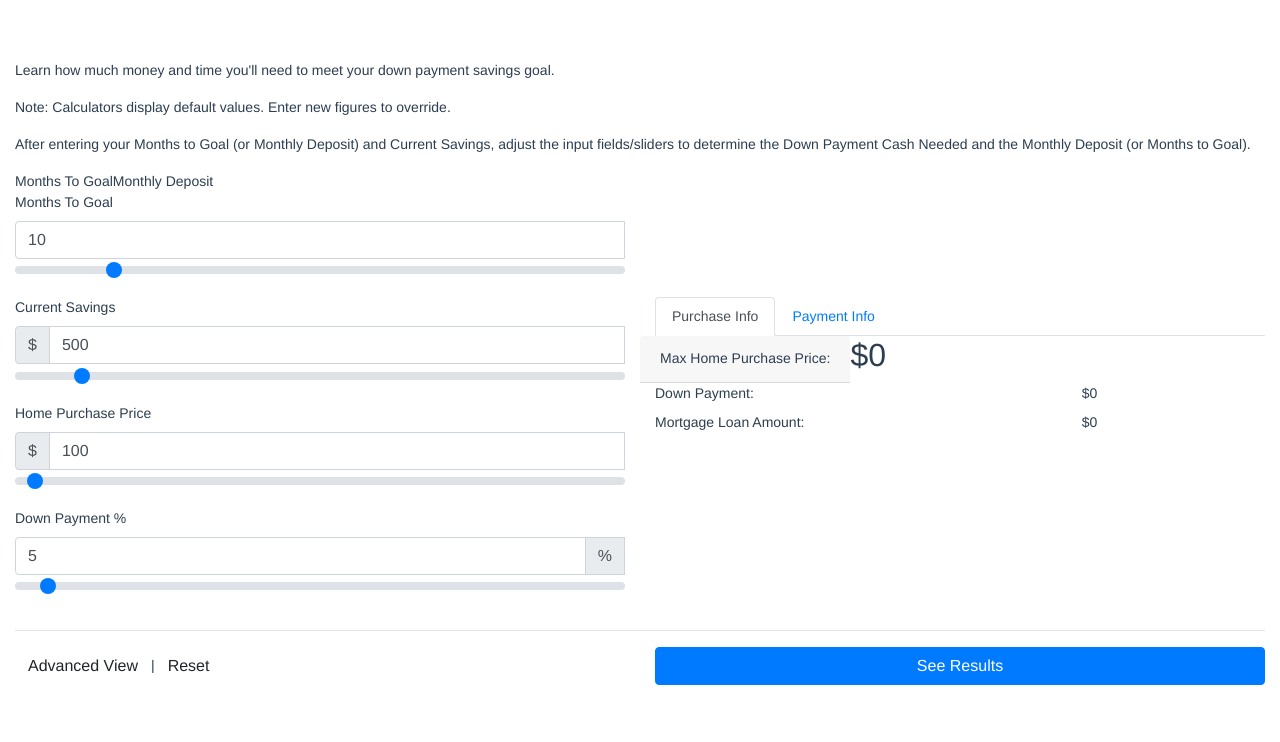
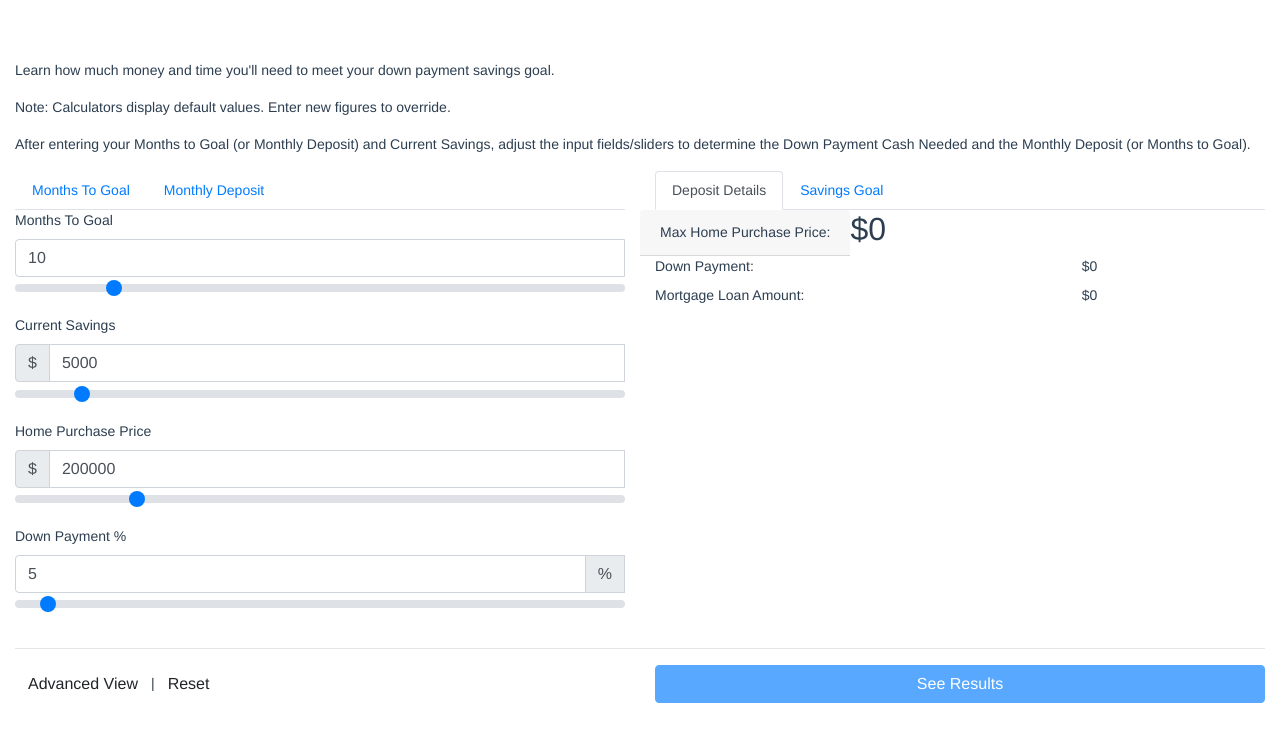
Before and after one commit to madhusudanasp3/save-calc, a Vue app: page / in a window 1280 px wide. Shown: the top 742 px of the page. Built offline with nearby package versions, Linux system fonts and the light colour scheme.

Commit message:
Input Form build

```diff
--- a/src/components/SaveCalculator.vue
+++ b/src/components/SaveCalculator.vue
@@ -2,28 +2,52 @@
   <div class="sliders">
     <div v-if="!isSubmitted" id="sliders-page">
       <div class="col">
-        <div class="padding-around">
+        <div class="row">
+          <div class="col">
             <p>Learn how much money and time you'll need to meet your down payment savings goal.</p>
             <p
               class="text-italic"
             >Note: Calculators display default values. Enter new figures to override.</p>
             <p>After entering your Months to Goal (or Monthly Deposit) and Current Savings, adjust the input fields/sliders to determine the Down Payment Cash Needed and the Monthly Deposit (or Months to Goal).</p>
           </div>
+        </div>
         <div class="row">
           <div class="col">
             <form action>
-              <div>
-                <span
-                  class="tab"
-                  :class="{ activeTab: selectedTab === tab }"
-                  v-for="(tab, index) in tabs"
-                  @click="selectedTab = tab"
-                  :key="index"
-                >{{ tab }}</span>
-
-                <div v-show="selectedTab === 'Months To Goal'">
               <div class="row">
                 <div id="input" class="col col-md-6">
+                  <nav>
+                    <div id="results-nav-tab" class="nav nav-tabs" role="tablist">
+                      <a
+                        @click="tab = 0"
+                        id="nav-months-to-goal-tab"
+                        class="nav-item nav-link"
+                        data-toggle="tab"
+                        href="#nav-months-to-goal"
+                        role="tab"
+                        aria-controls="nav-months-to-goal"
+                        aria-selected="true"
+                      >Months To Goal</a>
+                      <a
+                        @click="tab = 1"
+                        id="nav-monthly-deposit-tab"
+                        class="nav-item nav-link"
+                        data-toggle="tab"
+                        href="#nav-monthly-deposit"
+                        role="tab"
+                        aria-controls="nav-monthly-deposit"
+                        aria-selected="false"
+                      >Monthly Deposit</a>
+                    </div>
+                  </nav>
+                  <div id="nav-tabContent" class="tab-content">
+                    <div
+                      id="nav-months-to-goal"
+                      class="tab-pane"
+                      :class="{ 'show active': tab === 0 }"
+                      role="tabpanel"
+                      aria-labelledby="nav-months-to-goal-tab"
+                    >
                       <div id="Months-to-Goal-input-group" class="form-group">
                         <label for="Months-to-Goal-input-field">Months To Goal</label>
                         <div class="input-group mb-2">
@@ -67,11 +91,13 @@
                         </div>
                       </div>
                     </div>
-                  </div>
-                </div>
-                <div v-show="selectedTab === 'Monthly Deposit'">
-                  <div class="row">
-                    <div id="input" class="col col-md-6">
+                    <div
+                      id="nav-monthly-deposit"
+                      class="tab-pane"
+                      :class="{'show active': tab === 1 }"
+                      role="tabpanel"
+                      aria-labelledby="nav-monthly-deposit-tab"
+                    >
                       <div id="deposit-amount-input-group" class="form-group">
                         <label for="deposit-amount-input-field">Deposit Amount</label>
                         <div class="input-group mb-2">
@@ -89,7 +115,7 @@
                         }"
                           />
                           <div class="input-group-append">
-                            <div class="input-group-text">/mo</div>
+                            <div class="input-group-text">/MO</div>
                           </div>
                           <input
                             id="deposit-amount-input-range"
@@ -122,10 +148,6 @@
                       </div>
                     </div>
                   </div>
-                </div>
-              </div>
-              <div class="row">
-                <div id="input" class="col col-md-6">
                   <div id="current-savings-input-group" class="form-group">
                     <label for="current-savings-input-field">Current Savings</label>
                     <div class="input-group mb-2">
@@ -134,11 +156,11 @@
                       </div>
                       <input
                         id="current-savings-input-field"
-                        v-model.number="$v.carLoan.$model"
+                        v-model.number="$v.currentSavings.$model"
                         type="number"
                         class="form-control"
                         :class="{
-                          'is-invalid': $v.carLoan.$error || $v.carLoan.$invalid
+                          'is-invalid': $v.currentSavings.$error || $v.currentSavings.$invalid
                         }"
                       />
                       <input
@@ -150,59 +172,59 @@
                         max="5000"
                       />
                       <div class="invalid-feedback">
-                        <span v-if="!$v.carLoan.between || !$v.carLoan.required">
+                        <span v-if="!$v.currentSavings.between || !$v.currentSavings.required">
                           {{ errorMsgPre }} ${{
                           Number(
-                          $v.carLoan.$params.between.min
+                          $v.currentSavings.$params.between.min
                           ).toLocaleString()
                           }}
                           and ${{
                           Number(
-                          $v.carLoan.$params.between.max
+                          $v.currentSavings.$params.between.max
                           ).toLocaleString()
                           }}
                         </span>
                       </div>
                     </div>
                   </div>
-                  <div id="credit-card-input-group" class="form-group">
-                    <label for="credit-card-input-field">Home Purchase Price</label>
+                  <div id="home-purchase-price-input-group" class="form-group">
+                    <label for="home-purchase-price-input-field">Home Purchase Price</label>
                     <div class="input-group mb-2">
                       <div class="input-group-prepend">
                         <div class="input-group-text">$</div>
                       </div>
                       <input
-                        id="credit-card-input-field"
-                        v-model.number="$v.creditCard.$model"
+                        id="home-purchase-price-input-field"
+                        v-model.number="$v.homePurchasePrice.$model"
                         type="number"
                         class="form-control"
                         :class="{
                           'is-invalid':
-                            $v.creditCard.$error || $v.creditCard.$invalid
+                            $v.homePurchasePrice.$error || $v.homePurchasePrice.$invalid
                         }"
                       />
                       <input
-                        id="credit-card-input-range"
-                        v-model.number="creditCard"
+                        id="home-purchase-price-input-range"
+                        v-model.number="homePurchasePrice"
                         type="range"
                         class="custom-range"
-                        min="0"
-                        max="5000"
+                        min="10000"
+                        max="1000000"
                       />
                       <div class="invalid-feedback">
                         <span
                           v-if="
-                            !$v.creditCard.between || !$v.creditCard.required
+                            !$v.homePurchasePrice.between || !$v.homePurchasePrice.required
                           "
                         >
                           {{ errorMsgPre }} ${{
                           Number(
-                          $v.creditCard.$params.between.min
+                          $v.homePurchasePrice.$params.between.min
                           ).toLocaleString()
                           }}
                           and ${{
                           Number(
-                          $v.creditCard.$params.between.max
+                          $v.homePurchasePrice.$params.between.max
                           ).toLocaleString()
                           }}
                         </span>
@@ -323,7 +345,7 @@
                         </div>
                         <input
                           id="interest-rate-input-range"
-                          v-model.number="interestRate"
+                          v-model.number="interestRatePercent"
                           type="range"
                           class="custom-range"
                           min="2.5"
@@ -428,31 +450,31 @@
                     <nav>
                       <div id="results-nav-tab" class="nav nav-tabs" role="tablist">
                         <a
-                          id="nav-purchase-info-tab"
+                          id="nav-deposit-details-tab"
                           class="nav-item nav-link active"
                           data-toggle="tab"
-                          href="#nav-purchase-info"
+                          href="#nav-deposit-details"
                           role="tab"
-                          aria-controls="nav-purchase-info"
+                          aria-controls="nav-deposit-details"
                           aria-selected="true"
-                        >Purchase Info</a>
+                        >Deposit Details</a>
                         <a
-                          id="nav-payment-info-tab"
+                          id="nav-savings-goal-tab"
                           class="nav-item nav-link"
                           data-toggle="tab"
-                          href="#nav-payment-info"
+                          href="#nav-savings-goal"
                           role="tab"
-                          aria-controls="nav-payment-info"
+                          aria-controls="nav-savings-goal"
                           aria-selected="false"
-                        >Payment Info</a>
+                        >Savings Goal</a>
                       </div>
                     </nav>
                     <div id="nav-tabContent" class="tab-content">
                       <div
-                        id="nav-purchase-info"
+                        id="nav-deposit-details"
                         class="tab-pane fade show active"
                         role="tabpanel"
-                        aria-labelledby="nav-purchase-info"
+                        aria-labelledby="nav-deposit-details"
                       >
                         <div class="card-main graph">
                           <div class="card-bottom">
@@ -480,10 +502,10 @@
                         </div>
                       </div>
                       <div
-                        id="nav-payment-info"
+                        id="nav-savings-goal"
                         class="tab-pane fade"
                         role="tabpanel"
-                        aria-labelledby="nav-payment-info"
+                        aria-labelledby="nav-savings-goal"
                       >
                         <div class="card-main">
                           <div class="card-top">
@@ -606,6 +628,12 @@
 <script>
 import { required, between } from "vuelidate/lib/validators";
 
+const currency = new Intl.NumberFormat("en-US", {
+  maximumFractionDigits: 0,
+  minimumFractionDigits: 0,
+  style: "currency",
+  currency: "USD"
+});
 export default {
   name: "SaveCalculator",
   data() {
@@ -624,6 +652,18 @@ export default {
       required,
       between: between(0, 500000)
     },
+    homePurchasePrice: {
+      required,
+      between: between(10000, 1000000)
+    },
+    downPaymentPercent: {
+      required,
+      between: between(3, 50)
+    },
+    closingCost: {
+      required,
+      between: between(3, 50)
+    },
     grossIncome: {
       required,
       between: between(1, 24)
@@ -640,10 +680,7 @@ export default {
       required,
       between: between(0, 5000)
     },
-    downPaymentPercent: {
-      required,
-      between: between(3, 50)
-    },
+
     interestRatePercent: {
       required,
       between: between(2.5, 11)
@@ -762,11 +799,12 @@ export default {
         monthsToGoal: 10,
         depositAmount: 1187,
         currentSavings: 5000,
+        homePurchasePrice: 200000,
+        downPaymentPercent: 5,
         grossIncome: 10,
         carLoan: 500,
         creditCard: 100,
         studentLoan: 150,
-        downPaymentPercent: 5,
         interestRatePercent: 4.25,
         term: 30,
         hoi: 1200,
@@ -776,14 +814,14 @@ export default {
         dti: 0.36,
         closingCostMultiplier: 0.025,
         errorMsgPre: "Please enter a valid amount between",
-        tabs: ["Months To Goal", "Monthly Deposit"],
-        selectedTab: "Months To Goal"
+        tab: 0
       };
     },
     reset() {
       this.monthsToGoal = this.init().monthsToGoal;
       this.depositAmount = this.init().depositAmount;
-      this.currentSavings = this.init().depositAmount;
+      this.currentSavings = this.init().currentSavings;
+      this.homePurchasePrice = this.init().homePurchasePrice;
       this.grossIncome = this.init().grossIncome;
       this.carLoan = this.init().carLoan;
       this.creditCard = this.init().creditCard;
@@ -804,6 +842,9 @@ export default {
         return 0;
       }
       return n;
+    },
+    currencyFormat(n) {
+      return currency.format(n);
     }
   }
 };
```
Lines whose indentation alone changed are shown as unchanged.
